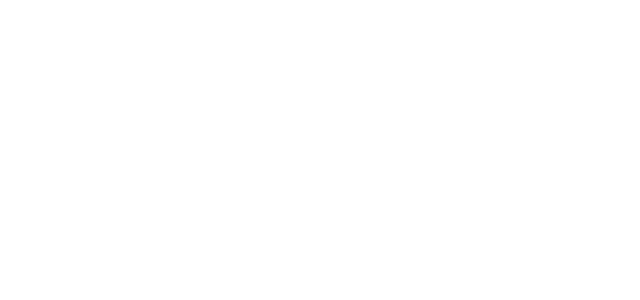
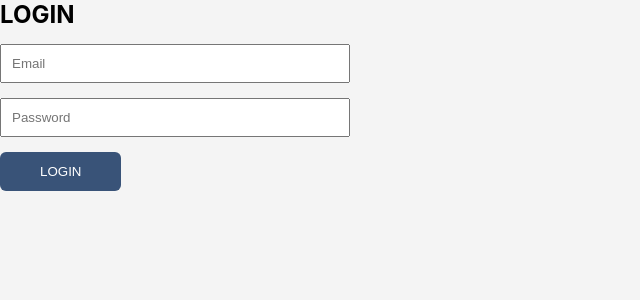
Before and after one commit to VocterTeam/vue-nuxt-projects-test, a Nuxt app: page /login in a window 1280 px wide. Before the commit this address had no page. Shown: the top 300 px of the page, without its empty margins (0-640 px from the left). Built offline with nearby package versions, Linux system fonts and the light colour scheme.

Commit message:
add basic login functionality

```diff
--- a/pages/index.vue
+++ b/pages/index.vue
@@ -1,66 +1,30 @@
 <template>
   <section class="container">
-    <div>
-      <logo/>
-      <h1 class="title">
-        projects-test
-      </h1>
-      <h2 class="subtitle">
-        test project
-      </h2>
-      <div class="links">
-        <a
-          href="https://nuxtjs.org/"
-          target="_blank"
-          class="button--green">Documentation</a>
-        <a
-          href="https://github.com/nuxt/nuxt.js"
-          target="_blank"
-          class="button--grey">GitHub</a>
-      </div>
-    </div>
+    <h1 class="page-title">Homepage</h1>
   </section>
 </template>
 
 <script>
-import Logo from '~/components/Logo.vue'
 
 export default {
-  components: {
-    Logo
-  }
+
 }
+
 </script>
 
 <style>
+  body {
+    background-color: #F4F4F4;
+  }
 
-.container {
-  min-height: 100vh;
-  display: flex;
-  justify-content: center;
-  align-items: center;
-  text-align: center;
-}
+  .container {
+    position: relative;
+    max-width: 1300px;
+    margin: 0 auto;
+  }
 
-.title {
-  font-family: 'Quicksand', 'Source Sans Pro', -apple-system, BlinkMacSystemFont,
-    'Segoe UI', Roboto, 'Helvetica Neue', Arial, sans-serif;
-  display: block;
-  font-weight: 300;
-  font-size: 100px;
-  color: #35495e;
-  letter-spacing: 1px;
-}
-
-.subtitle {
-  font-weight: 300;
-  font-size: 42px;
-  color: #526488;
-  word-spacing: 5px;
-  padding-bottom: 15px;
-}
-
-.links {
-  padding-top: 15px;
-}
+  .page-title {
+    text-transform: uppercase;
+    margin-bottom: 15px;
+  }
 </style>
--- /dev/null
+++ b/pages/login.vue
@@ -0,0 +1,131 @@
+<template>
+	<section class="container">
+		<h1 class="page-title">Login</h1>
+
+		<form action="#" id="login-form" class="login-form">
+			<input type="email" name="email" class="form-field" v-model="formData.email" placeholder="Email" />
+			<input type="password" name="password" class="form-field" v-model="formData.password" placeholder="Password" />
+
+			<button type="submit" class="form-submit" @click.prevent="login">Login</button>
+		</form>
+
+		<!-- show apiErrors -->
+  	<ul class="api-errors" v-if="hasApiErrors">
+    	<li v-for="error in apiErrors">
+    		{{error}}
+    	</li>
+    </ul>
+
+	</section>
+</template>
+
+<script>
+export default {
+	data () {
+		return {
+			formData: {
+				email: '',
+				password: ''
+			},
+			apiErrors: {}
+		}
+	},
+
+	watch: {
+		formData: {
+			handler (n) {
+				this.setApiErrors({})
+			},
+			deep: true
+		}
+	},
+
+	computed: {
+		hasApiErrors () {
+	    for (var prop in this.apiErrors) {
+	        if (this.apiErrors.hasOwnProperty(prop)) {
+	         	return true;
+	        }
+	    }
+
+    	return false;
+		},
+	},
+
+	methods: {
+		/**
+		* sends request to login into the app
+		*/
+		async login () {
+	    try {
+	      let response = await this.$axios.post('https://api.quwi.com/v2/auth/login', this.formData)
+
+	      // this.setAuthToken(response.data.token)
+	      this.homePageRedirect()
+	    } catch (e) {
+	      if (e && e.response && e.response.data) {
+					if (e.response.data.first_errors) {
+						this.setApiErrors(e.response.data.first_errors)
+					}
+				}
+	    }
+	  },
+
+	  /**
+	  * set Api Errors for a given errors object taken from API
+	  * @param {Object} errors errors from API
+	  */
+	  setApiErrors (errors) {
+	  	this.apiErrors = errors
+	  },
+
+	  homePageRedirect () {
+	  	this.$router.push('/')
+	  }
+	}
+}
+</script>
+
+<style>
+  body {
+    background-color: #F4F4F4;
+  }
+
+  .container {
+    position: relative;
+    max-width: 1300px;
+    margin: 0 auto;
+  }
+
+  .page-title {
+    text-transform: uppercase;
+    margin-bottom: 15px;
+  }
+
+  .login-form {
+  	max-width: 350px;
+  }
+
+  .form-field {
+  	width: 100%;
+  	margin-bottom: 15px;
+  	padding: 10px;
+  }
+
+  .form-submit {
+  	cursor: pointer;
+  	padding: 12px 40px;
+  	border-radius: 6px;
+  	border: none;
+  	color: #fff;
+  	text-transform: uppercase;
+  	background-color: #395378;
+  }
+
+  .api-errors {
+  	padding-left: 0;
+  	list-style: none;
+  	margin-top: 15px;
+  	color: #d83c3c;
+  }
+</style>
```
